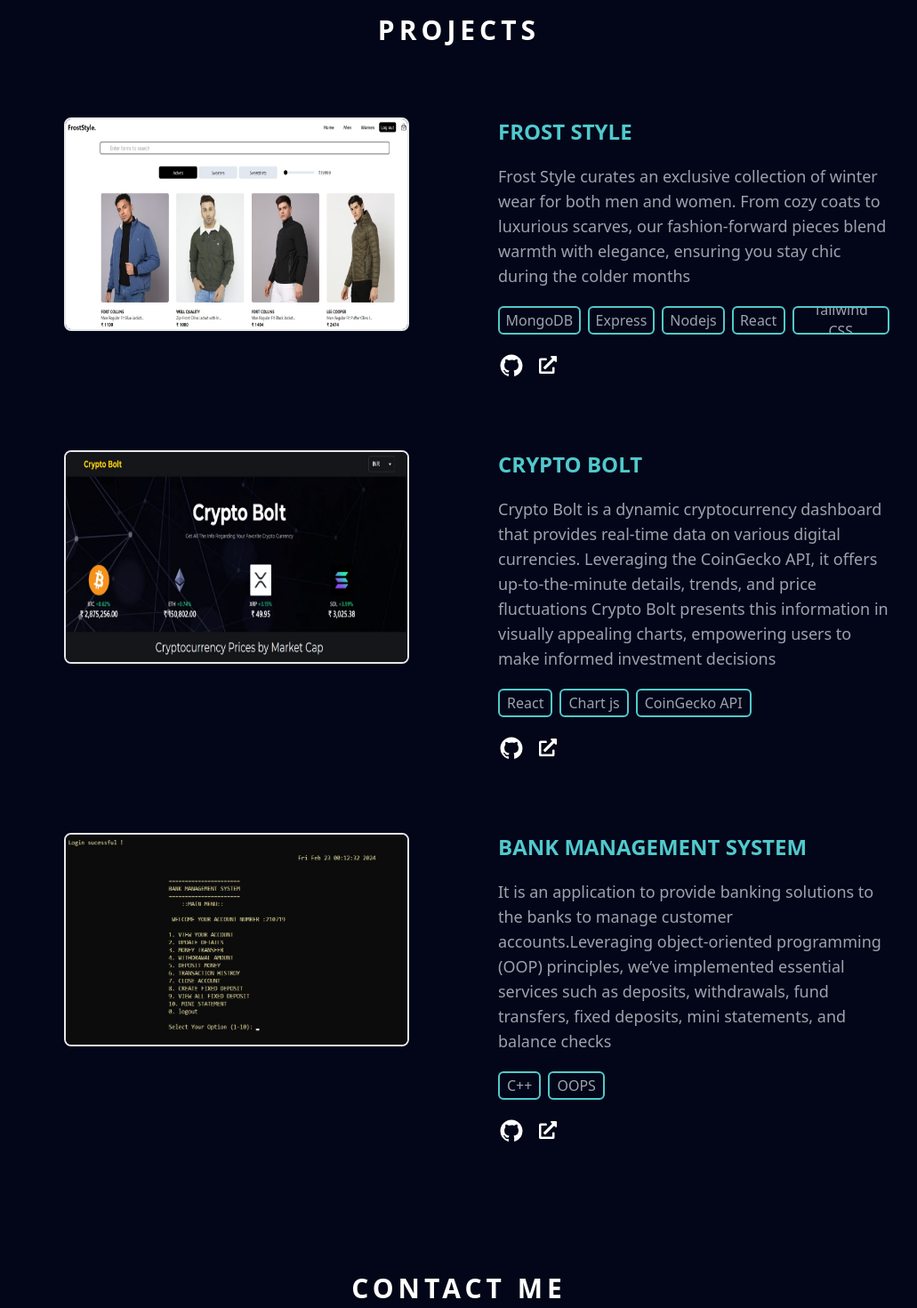
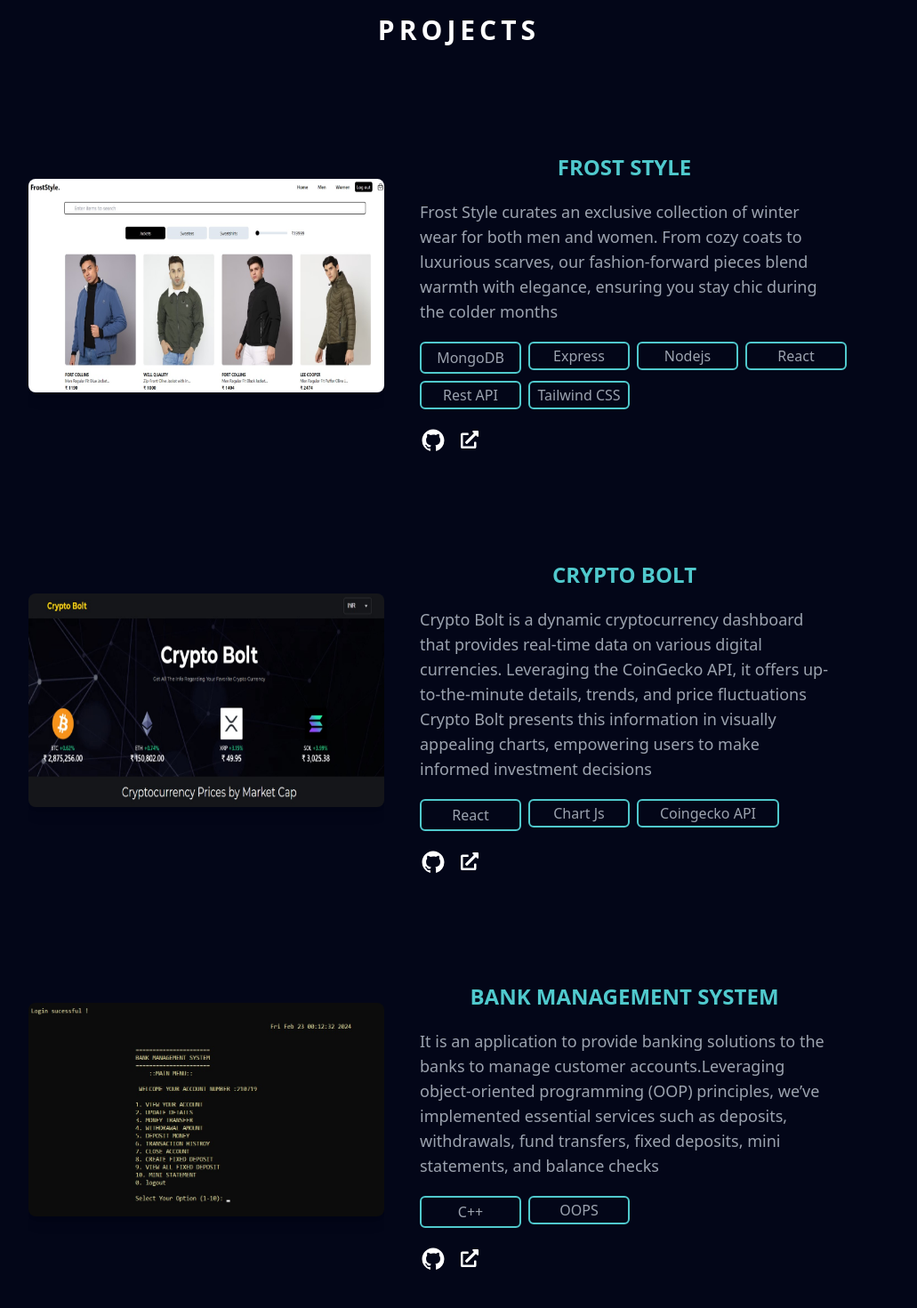
Before and after one commit to Yashwanthreddy711/Portfolio, a React (Create React App) app: page / in a window 1280 px wide. Shown: the part 2280-3750 px from the top of the page at 89% size, without its empty margins (124-1155 px from the left). Built offline with nearby package versions, Linux system fonts and the light colour scheme.

Commit message:
fix responsiveness in contact and project

```diff
--- a/src/components/Header.jsx
+++ b/src/components/Header.jsx
@@ -67,7 +67,7 @@ const Header = () => {
   <span className="absolute inset-x-0 bottom-6 h-0.5 bg-custom2 transform origin-left scale-x-0 transition-transform duration-300 group-hover:scale-x-100"></span>
 </Link>
         <Link className="relative p-4 mt-2 ml-5 tracking-[1px] text-white cursor-pointer group"
-        onClick={() => window.open("https://drive.google.com/file/d/1Qe03aOfBjFKnAHsS13gytp1y3whrqo9h/view", "_blank")}
+        onClick={() => window.open("https://drive.google.com/file/d/1wppdUom5uDcQmedytlW2IBsmu1eDfz6b/view", "_blank")}
         >
           {" "}
           RESUME
--- a/src/components/Projects.jsx
+++ b/src/components/Projects.jsx
@@ -16,25 +16,28 @@ const Projects = () => {
               PROJECTS
                      </p>
             </div>
-            <div className='flex flex-col pl-0 mx-auto mt-20 overflow-y-hidden md:flex-row'>
-              <div className='pb-10 ml-10 mr-10'>
-                <img className='w-96 overflow-y-hidden md:w-[800px] cursor-pointer first-letter:  border-2 rounded-lg h-60'src={Project0} alt="Frost style" />
+            <div className='flex flex-col w-full gap-5 mx-auto mt-20 overflow-y-hidden md:flex-row'>
+              <div className='flex items-center justify-center '>
+                <img className='w-full sm:w-80 overflow-y-hidden shadow-lg md:w-[400px] cursor-pointer first-letter:  rounded-lg h-60'src={Project0} alt="Frost style" />
               </div>
-              <div className='pl-10 max-w-[500px]  ' >
-                 <p className='text-[#50C9CD] font-bold hover:w-[110%] text-2xl flex pl-5 md:text-2xl overflow-y-hidden '>FROST STYLE</p>
-                 <p className='pt-5 pl-5 overflow-y-hidden text-lg text-gray-400'>
+              <div className='w-full md:w-[500px] pt-10  ' >
+                <div className='flex items-center justify-center'>
+                 <p className='text-[#50C9CD] font-bold px-5 text-2xl flex  md:text-2xl overflow-y-hidden '>FROST STYLE</p>
+                 </div>
+                 <p className='px-5 pt-5 overflow-y-hidden text-lg text-gray-400'>
                  Frost Style curates an exclusive collection of winter wear for both men and women. From cozy coats to luxurious scarves, our fashion-forward pieces blend warmth with elegance, ensuring you stay chic during the colder months
                   </p>
-                 <div className='flex gap-2 pt-5 ml-5'>
-                      <h1 className='flex items-center justify-center w-auto h-8 md:p-2 p-1 text-center text-gray-400 border-2 border-[#50C9CD] md:text-[16px] text-[14px] rounded-md'>MongoDB</h1>
-                      <h1 className='flex items-center justify-center w-auto h-8 md:p-2 p-1 text-center text-gray-400 border-2 border-[#50C9CD] md:text-[16px] text-[14px]  rounded-md '>Express</h1>
-                      <h1 className='flex items-center justify-center w-auto h-8 md:p-2 p-1 text-center text-gray-400 border-2 border-[#50C9CD] md:text-[16px] text-[14px]  rounded-md'>Nodejs</h1>
-                      <h1 className='flex items-center justify-center w-auto h-8 md:p-2 p-1 text-center text-gray-400 border-2 border-[#50C9CD] md:text-[16px] text-[14px]  rounded-md'>React</h1>
-                      <h1 className='flex items-center justify-center w-auto h-8 md:p-2 p-1 text-center text-gray-400 border-2 border-[#50C9CD] md:text-[16px] text-[14px]  rounded-md'>Tailwind CSS</h1>
+                 <div className='grid grid-cols-3 gap-2 pt-5 ml-5 sm:grid-cols-4 md:grid-cols-4'>
+                      <h1 className='flex items-center justify-center w-auto h-8 md:p-4 p-2 text-center text-gray-400 border-2 border-[#50C9CD] md:text-[16px] text-[14px] rounded-md'>MongoDB</h1>
+                      <h1 className='flex items-center justify-center w-auto h-8 md:p-2 p-2 text-center text-gray-400 border-2 border-[#50C9CD] md:text-[16px] text-[14px]  rounded-md '>Express</h1>
+                      <h1 className='flex items-center justify-center w-auto h-8 md:p-2 p-2 text-center text-gray-400 border-2 border-[#50C9CD] md:text-[16px] text-[14px]  rounded-md'>Nodejs</h1>
+                      <h1 className='flex items-center justify-center w-auto h-8 md:p-2 p-2 text-center text-gray-400 border-2 border-[#50C9CD] md:text-[16px] text-[14px]  rounded-md'>React</h1>
+                      <h1 className='flex items-center justify-center w-auto h-8 md:p-2 p-2 text-center text-gray-400 border-2 border-[#50C9CD] md:text-[16px] text-[14px]  rounded-md'>Rest API</h1>
+                      <h1 className='flex items-center justify-center w-auto h-8 md:p-2 p-2 text-center text-gray-400 border-2 border-[#50C9CD] md:text-[16px] text-[14px]  rounded-md'>Tailwind CSS</h1>
 
 
                  </div>
-                 <div className='flex pt-5 pl-5'>
+                 <div className='flex px-5 pt-5 '>
                    <div className='flex text-2xl text-white'>
                     <RiGithubFill className='cursor-pointer ' size={30} color='white'
                      onClick={() => window.open("https://github.com/Yashwanthreddy711/frost-style", "_blank")}/>
@@ -47,18 +50,22 @@ const Projects = () => {
               </div>
 
             </div>
-            <div className='flex flex-col pl-0 mx-auto mt-20 overflow-y-hidden md:flex-row'>
-              <div className='pb-10 ml-10 mr-10'>
-                <img className='w-96 overflow-y-hidden md:w-[800px] cursor-pointer first-letter:  border-2 rounded-lg h-60'src={Project1} alt="" />
+            <div className='flex flex-col w-full gap-5 mx-auto mt-20 overflow-y-hidden md:flex-row'>
+              <div className='flex items-center justify-center '>
+                <img className='w-full sm:w-80 overflow-y-hidden shadow-lg md:w-[400px] cursor-pointer first-letter:  rounded-lg h-60'src={Project1} alt="Crypto dashboard" />
               </div>
-              <div className='pl-10 max-w-[500px]  ' >
-                 <p className='text-[#50C9CD] font-bold hover:w-[110%] text-2xl flex pl-5 md:text-2xl overflow-y-hidden '>CRYPTO BOLT</p>
-                 <p className='pt-5 pl-5 overflow-y-hidden text-lg text-gray-400'>Crypto Bolt is a dynamic cryptocurrency dashboard that provides real-time data on various digital currencies. Leveraging the CoinGecko API, it offers up-to-the-minute details, trends, and price fluctuations Crypto Bolt presents this information in visually appealing charts, empowering users to make informed investment decisions  </p>
-                 <div className='flex gap-2 pt-5 ml-5'>
-                      <h1 className='flex items-center justify-center w-auto h-8 md:p-2 p-1 text-center text-gray-400 border-2 border-[#50C9CD] md:text-[16px] text-[14px] rounded-md'>React</h1>
-                      <h1 className='flex items-center justify-center w-auto h-8 md:p-2 p-1 text-center text-gray-400 border-2 border-[#50C9CD] md:text-[16px] text-[14px]  rounded-md '>Chart js</h1>
-                      <h1 className='flex items-center justify-center w-auto h-8 md:p-2 p-1 text-center text-gray-400 border-2 border-[#50C9CD] md:text-[16px] text-[14px]  rounded-md'>CoinGecko API</h1>
-
+              <div className='w-full md:w-[500px] pt-10  ' >
+                <div className='flex items-center justify-center'>
+                 <p className='text-[#50C9CD] font-bold px-5 text-2xl flex  md:text-2xl overflow-y-hidden '>CRYPTO BOLT</p>
+                 </div>
+                 <p className='px-5 pt-5 overflow-y-hidden text-lg text-gray-400'>
+                 Crypto Bolt is a dynamic cryptocurrency dashboard that provides real-time data on various digital currencies. Leveraging the CoinGecko API, it offers up-to-the-minute details, trends, and price fluctuations Crypto Bolt presents this information in visually appealing charts, empowering users to make informed investment decisions
+                  </p>
+                 <div className='grid grid-cols-3 gap-2 pt-5 ml-5 sm:grid-cols-4
+                 +'>
+                      <h1 className='flex items-center justify-center w-auto h-8 md:p-4 p-2 text-center text-gray-400 border-2 border-[#50C9CD] md:text-[16px] text-[14px] rounded-md'>React</h1>
+                      <h1 className='flex items-center justify-center w-auto h-8 md:p-2 p-2 text-center text-gray-400 border-2 border-[#50C9CD] md:text-[16px] text-[14px]  rounded-md '>Chart Js</h1>
+                      <h1 className='flex items-center justify-center w-40 h-8  p-2 text-center text-gray-400 border-2 border-[#50C9CD] md:text-[16px] text-[14px]  rounded-md'>Coingecko API</h1>
 
                  </div>
                  <div className='flex pt-5 pl-5'>
@@ -74,17 +81,23 @@ const Projects = () => {
               </div>
 
             </div>
-            <div className='flex flex-col pl-0 mx-auto mt-20 overflow-y-hidden md:flex-row'>
-              <div className='pb-10 ml-10 mr-10'>
-                <img className='w-96 overflow-y-hidden md:w-[800px] cursor-pointer first-letter:  border-2 rounded-lg h-60'src={Project2} alt="" />
+
+
+            <div className='flex flex-col w-full gap-5 mx-auto mt-20 overflow-y-hidden md:flex-row'>
+              <div className='flex items-center justify-center '>
+                <img className='w-full sm:w-80 overflow-y-hidden shadow-lg md:w-[400px] cursor-pointer first-letter:  rounded-lg h-60'src={Project2} alt="Bank management system " />
               </div>
-              <div className='pl-10 max-w-[500px]  ' >
-                 <p className='text-[#50C9CD] font-bold hover:w-[110%] text-2xl flex pl-5 md:text-2xl overflow-y-hidden '>BANK MANAGEMENT SYSTEM</p>
-                 <p className='pt-5 pl-5 overflow-y-hidden text-lg text-gray-400'>It is an application to provide banking solutions to the banks to manage customer accounts.Leveraging object-oriented programming (OOP) principles, we’ve implemented essential services such as deposits, withdrawals, fund transfers, fixed deposits, mini statements, and balance checks  </p>
-                 <div className='flex gap-2 pt-5 ml-5'>
-                      <h1 className='flex items-center justify-center w-auto h-8 md:p-2 p-1 text-center text-gray-400 border-2 border-[#50C9CD] md:text-[16px] text-[14px] rounded-md'>C++</h1>
-                      <h1 className='flex items-center justify-center w-auto h-8 md:p-2 p-1 text-center text-gray-400 border-2 border-[#50C9CD] md:text-[16px] text-[14px]  rounded-md '>OOPS</h1>
-
+              <div className='w-full md:w-[500px] pt-10  ' >
+                <div className='flex items-center justify-center'>
+                 <p className='text-[#50C9CD] font-bold px-5 text-2xl flex  md:text-2xl overflow-y-hidden '>BANK MANAGEMENT SYSTEM</p>
+                 </div>
+                 <p className='px-5 pt-5 overflow-y-hidden text-lg text-gray-400'>
+                 It is an application to provide banking solutions to the banks to manage customer accounts.Leveraging object-oriented programming (OOP) principles, we’ve implemented essential services such as deposits, withdrawals, fund transfers, fixed deposits, mini statements, and balance checks
+                  </p>
+                 <div className='grid grid-cols-3 gap-2 pt-5 ml-5 sm:grid-cols-4
+                 +'>
+                      <h1 className='flex items-center justify-center w-auto h-8 md:p-4 p-2 text-center text-gray-400 border-2 border-[#50C9CD] md:text-[16px] text-[14px] rounded-md'>C++</h1>
+                      <h1 className='flex items-center justify-center w-auto h-8 md:p-2 p-2 text-center text-gray-400 border-2 border-[#50C9CD] md:text-[16px] text-[14px]  rounded-md '>OOPS</h1>
 
 
                  </div>
@@ -101,52 +114,10 @@ const Projects = () => {
               </div>
 
             </div>
-            {/* <div className='flex flex-col pt-10 pl-0 mx-auto mt-10 md:flex-row'>
-              <div className='pl-10 max-w-[500px] overflow-y-hidden  ' >
-                 <p className='text-[#50C9CD] font-bold text-2xl flex pl-5 md:text-4xl overflow-y-hidden '>CRYPTO BOLT</p>
-                 <p className='pt-5 pl-5 overflow-y-hidden text-xl text-gray-400' >Lorem ipsum dolor sit amet consectetur adipisicing elit. Sed quibusdam porro praesentium ipsa libero, ex dolores fuga obcaecati. Exercitationem, corporis?</p>
-                 <div className='flex pt-5 pl-5'>
-                   <div className='flex text-2xl text-white'>
-                    <p className='pr-2'>Code</p>
-                    <RiGithubFill size={30} color='white'/>
-                   </div>
-                   <div className='flex pl-4 text-2xl text-white'>
-                    <p className='pr-2'>Demo</p>
-                    <FaExternalLinkAlt size={20} color='white'/>
-                   </div>
-                 </div>
-              </div>
-              <div className='ml-10 mr-10 '>
-                <img className='w-96 md:w-[800px] border-2 rounded-lg h-60'src={Project1} alt="" />
-              </div>
-            </div>
-            <div>
-             <Link
-          to="/moreprojects"
-          >
 
-          <button className='relative flex items-center justify-center p-2 px-6 py-2 mx-auto mt-16 overflow-hidden font-medium transition duration-300 ease-out border-2 rounded-full md:p-4 md:px-12 md:py-4 text-custom2 border-custom2 group'>
-            <span className="absolute flex items-center justify-center w-full h-full text-white duration-300 -translate-x-full bg-custom group-hover:translate-x-0">
-              <svg
-              className="w-5 h-5"
-              fill="none"
-              stroke="currentColor"
-                viewBox="0 0 24 24 "
-                xmlns="http://www.w3.org/2000/svg">
-              <path
-              stroke-linecap="round"
-              stroke-linejoin="round"
-              stroke-width="2"
-              d="M14 5l7 7m0 0l-7 7m7-7H3">
 
-              </path>
-              </svg>
-            </span>
-            <span className="absolute flex items-center justify-center w-full h-full transition-all duration-300 transform text-custom2 group-hover:translate-x-full ease">Other Projects</span>
-            <span className="relative invisible sm:text-sm">Other Projects</span>
-          </button>
-          </Link>
-          </div> */}
+
+
        </div>
     </div>
   )
--- a/src/components/Skills.jsx
+++ b/src/components/Skills.jsx
@@ -12,7 +12,7 @@ const Skills = () => {
                      </p>
             </div>
 
-           <div className='grid w-full grid-cols-2 gap-4 py-8 mt-10 text-center sm:grid-cols-4'>
+           <div className='grid w-full grid-cols-1 gap-4 py-8 mt-10 text-center sm:grid-cols-2 md:grid-cols-3 lg:grid-cols-4'>
            <div className='shadow-md shadow-[#0a192f] hover:scale-110 duration-500'>
                   <img className='w-20 mx-auto overflow-y-hidden ' src="https://cdn.jsdelivr.net/gh/devicons/devicon@latest/icons/cplusplus/cplusplus-original.svg" alt="HTML icon" />
                   <p className='my-4'>C++</p>
```
Also changed, not shown: src/components/Contact.jsx (+8 -8 lines).
